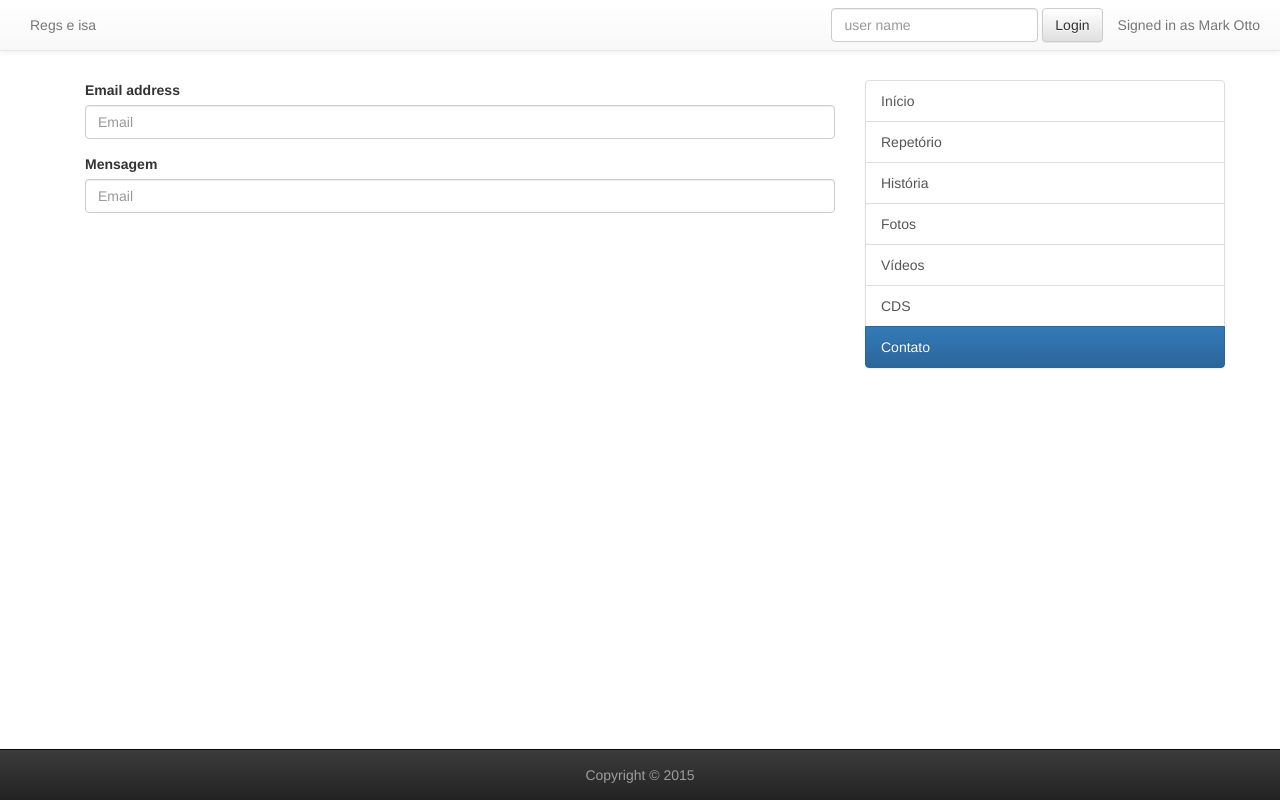
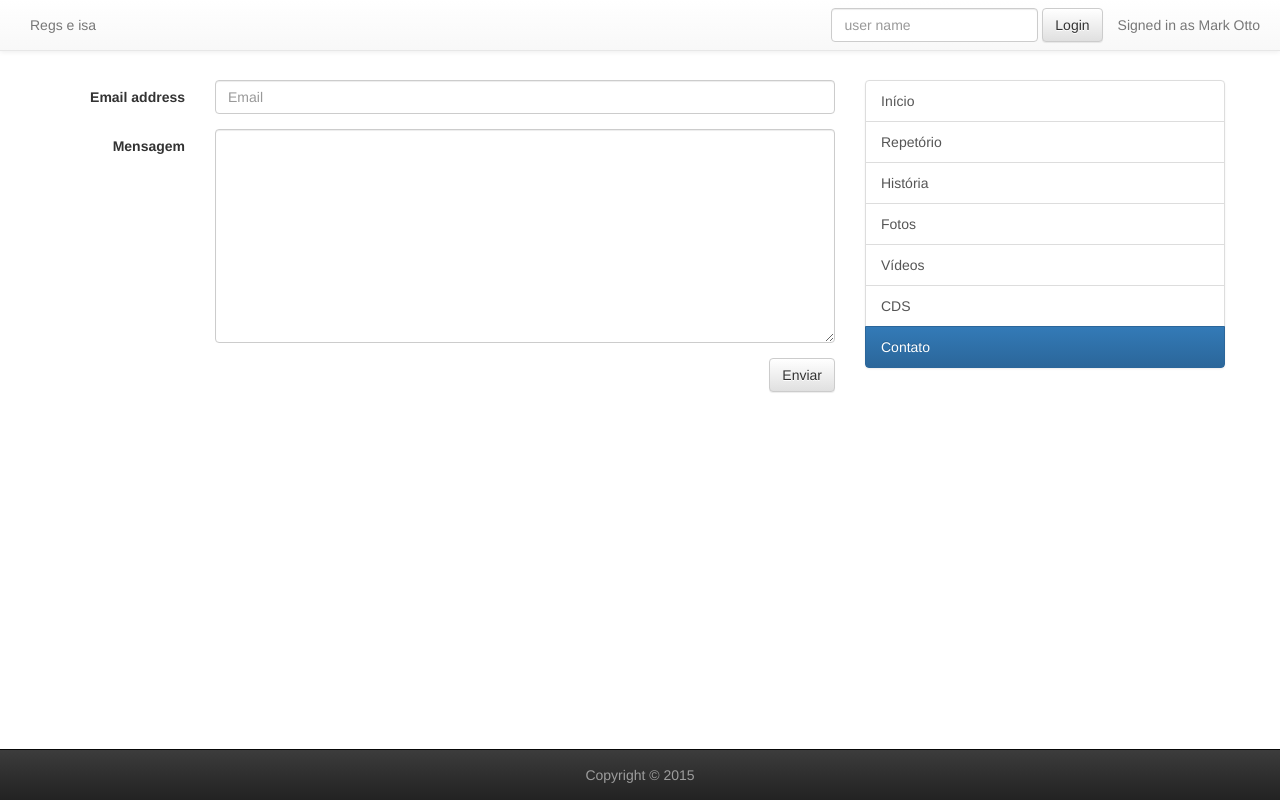
Before and after one commit to wesleyyw8/siteRegsIsa, a website: page index.html at #/contato in a window 1280 px wide. Drawn offline with Linux system fonts and the light colour scheme.

Commit message:
contato done

```diff
--- /dev/null
+++ b/app/css/contato.less
@@ -0,0 +1,5 @@
+.contatoPage{
+	.btnEnvia{
+		margin-right: 15px;
+	}
+}
--- a/app/pages/contato.html
+++ b/app/pages/contato.html
@@ -1,8 +1,19 @@
-<div class="form-group">
-    <label for="exampleInputEmail1">Email address</label>
-    <input type="email" class="form-control" id="exampleInputEmail1" placeholder="Email">
+<div class="contatoPage">
+	<form class="form-horizontal" role="form">
+		<div class="form-group">
+		    <label class="control-label col-sm-2" for="exampleInputEmail1">Email address</label>
+		    <div class="col-sm-10">
+		    	<input type="email" class="form-control" id="exampleInputEmail1" placeholder="Email">
+		    </div>
+		</div>
+		<div class="form-group">
+		    <label class="control-label col-sm-2" for="mensagemContato">Mensagem</label>
+		    <div class="col-sm-10">
+				<textarea class="form-control" id="mensagemContato" rows="10"></textarea>
+			</div>
+		</div>
+		<div class="form-group">
+			<input type="button" id="envia" class="btnEnvia btn btn-default pull-right" value="Enviar" />
+		</div>
+	</form>
 </div>
-<div class="form-group">
-    <label for="abc">Mensagem</label>
-	<input type="email" class="form-control" id="abc" placeholder="Email">
-</div>
--- a/index.html
+++ b/index.html
@@ -5,6 +5,7 @@
 	<link rel="stylesheet" href="bower_components/bootstrap/dist/css/bootstrap.min.css">
 	<link rel="stylesheet" href="bower_components/bootstrap/dist/css/bootstrap-theme.css">
 	<link rel="stylesheet" href="css/css.css">
+	<link rel="stylesheet" href="app/css/contato.css">
 </head>
 <body>
 	<div class="container">
```
Also changed, not shown: app/css/contato.css (added).
